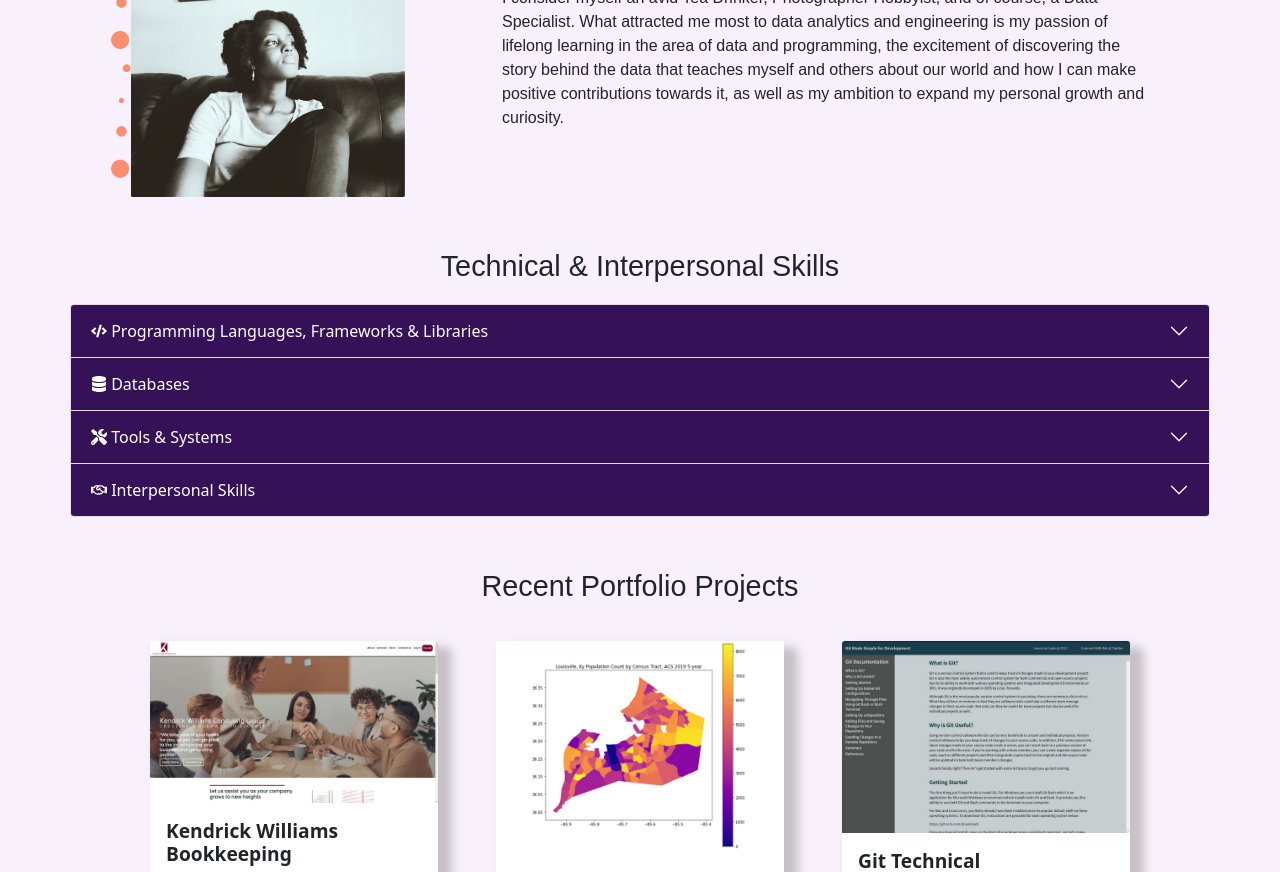
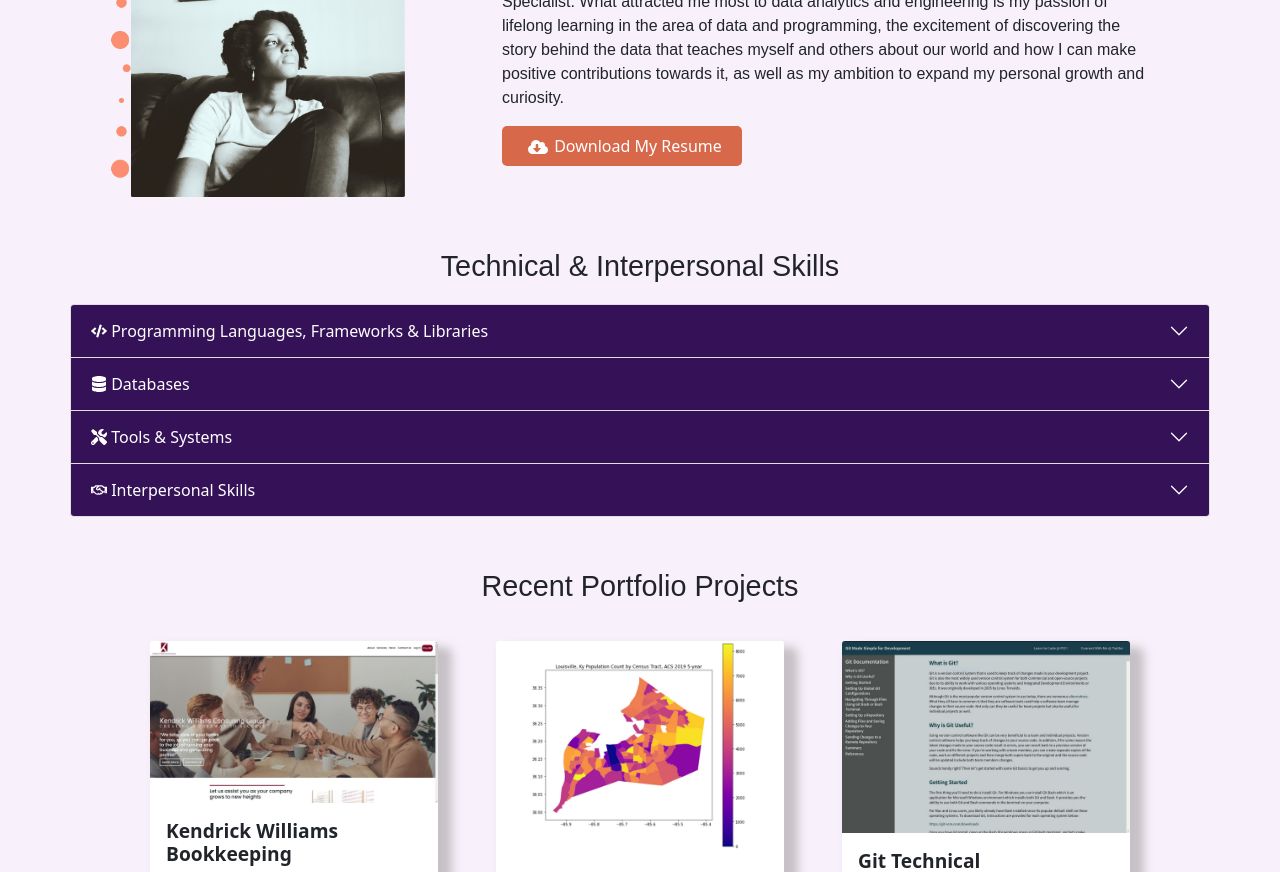
Before and after one commit to ammartin8/ammartin8.github.io, a React (Create React App) app: page / in a window 1280 px wide. Shown: the part 1180-2052 px from the top of the page. Built offline with nearby package versions, Linux system fonts and the light colour scheme.

Commit message:
Added download file button in about section

```diff
--- a/public/index.html
+++ b/public/index.html
@@ -22,7 +22,7 @@
       work correctly both with client-side routing and a non-root public URL.
       Learn how to configure a non-root public URL by running `npm run build`.
     -->
-    <title>Amah Martin Developer Portfolio</title>
+    <title>Amah Martin | Data Specialist | Business Intelligence Engineer</title>
   </head>
   <body>
     <noscript>You need to enable JavaScript to run this app.</noscript>
--- a/src/components/AboutSection.js
+++ b/src/components/AboutSection.js
@@ -1,7 +1,7 @@
 import React from "react";
-import { Container, Row, Col, Button } from "react-bootstrap";
-import { icons } from "react-icons/lib";
+import { Container, Row, Col } from "react-bootstrap";
 import profileimg from "../images/profile_pic.png";
+import pdf from "../files/engineer_resume_amahmartin.pdf";
 import { FaCloudDownloadAlt } from "react-icons/fa";
 
 
@@ -33,9 +33,9 @@ function AboutSection() {
         personal growth and curiosity.
             </p>
         <Row>
-          {/* <a href="" className="resume-button" alignItems="center">
+          <a href={pdf} download className="resume-button" alignItems="center">
             <FaCloudDownloadAlt style={{width:"2em"}}/>Download My Resume
-          </a> */}
+          </a>
         </Row>
         </Col>
       </Row>
--- a/src/components/CalltoAction.js
+++ b/src/components/CalltoAction.js
@@ -1,7 +1,6 @@
 import React from "react";
 
 import { Container, Row } from "react-bootstrap";
-import { FaEnvelope } from "react-icons/fa";
 
 function CalltoAction() {
   return (
--- a/src/components/Header.js
+++ b/src/components/Header.js
@@ -1,6 +1,6 @@
 import React from "react";
 
-import { Col, Container } from "react-bootstrap";
+import { Col } from "react-bootstrap";
 import { FaChevronDown } from "react-icons/fa";
 import {} from "react-icons/fc";
 
--- a/src/components/Skill.js
+++ b/src/components/Skill.js
@@ -1,5 +1,5 @@
 import React from "react";
-import { Card, Col, Row, Accordion } from "react-bootstrap";
+import { Accordion } from "react-bootstrap";
 
 
 
```
Also changed, not shown: 2 other files (tests, documents, lock files or other folders).
